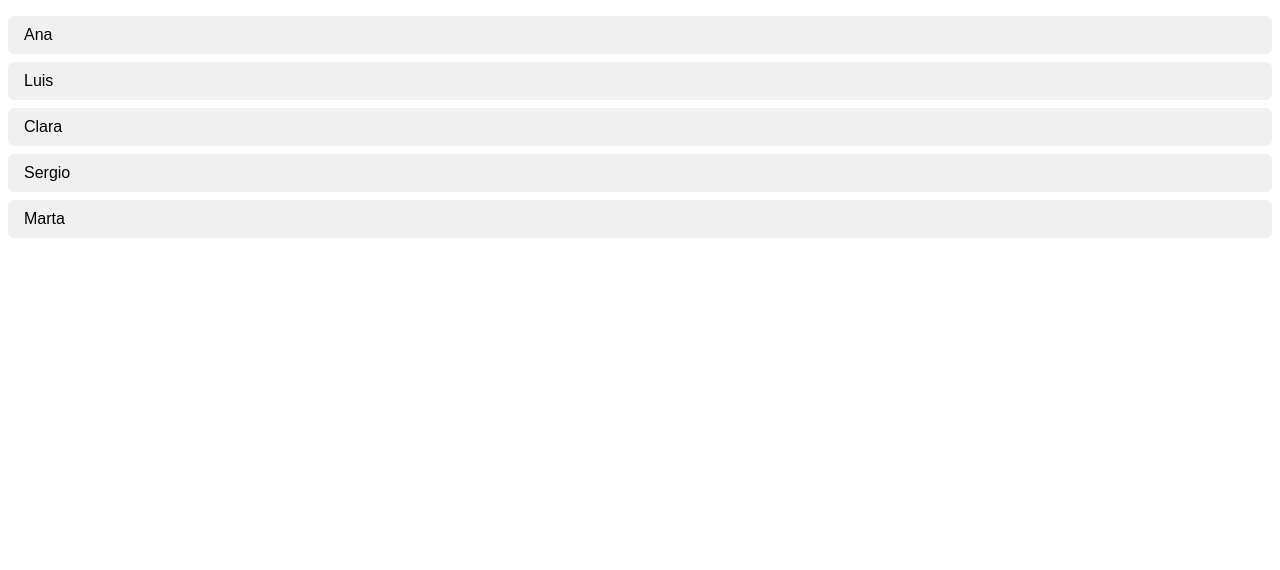
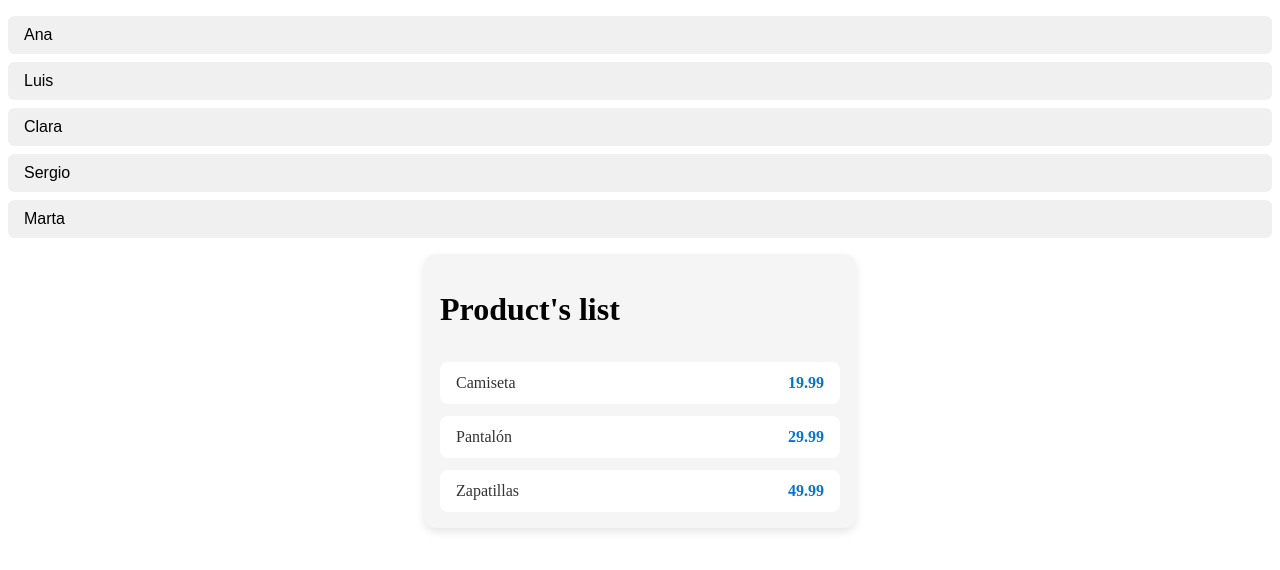
Before and after one commit to Fernando-Herrero/react-conditions-lists, a React (Vite) app: page / in a window 1280 px wide. Shown: the top 570 px of the page. Built offline with nearby package versions, Linux system fonts and the light colour scheme.

Commit message:
feat(ProductList): create product's list component

```diff
--- a/src/App.jsx
+++ b/src/App.jsx
@@ -1,10 +1,12 @@
 import "./App.css";
 import { NameList } from "./components/NameList/NameList";
+import { ProductList } from "./components/ProductList/ProductList";
 
 function App() {
 	return (
 		<>
 			<NameList />
+			<ProductList />
 		</>
 	);
 }
--- a/src/components/NameList/NameList.css
+++ b/src/components/NameList/NameList.css
@@ -1,11 +1,11 @@
 /* ListaNombres.css */
 
-ul {
+.names-list {
 	padding: 0;
 	list-style-type: none;
 }
 
-li {
+.names-list li {
 	background-color: #f0f0f0;
 	margin-bottom: 8px;
 	padding: 10px 16px;
@@ -14,7 +14,7 @@ li {
 	transition: background-color 0.3s ease;
 }
 
-li:hover {
+.names-list li:hover {
 	background-color: #d0eaff;
 	cursor: pointer;
 }
--- a/src/components/NameList/NameList.jsx
+++ b/src/components/NameList/NameList.jsx
@@ -4,7 +4,7 @@ const names = ["Ana", "Luis", "Clara", "Sergio", "Marta"];
 
 export const NameList = () => {
 	return (
-		<ul>
+		<ul className="names-list">
 			{names.map((name, index) => (
 				<li key={`${name}-~${index}`}>{name}</li>
 			))}
--- /dev/null
+++ b/src/components/ProductList/ProductList.css
@@ -0,0 +1,39 @@
+/* Card.css */
+
+.card {
+	display: flex;
+	flex-direction: column;
+	gap: 12px;
+	padding: 16px;
+	background-color: #f5f5f5;
+	border-radius: 12px;
+	max-width: 400px;
+	margin: 0 auto;
+	box-shadow: 0 4px 8px rgba(0, 0, 0, 0.1);
+}
+
+/* Cada producto */
+.card > div {
+	background-color: white;
+	padding: 12px 16px;
+	border-radius: 8px;
+	display: flex;
+	justify-content: space-between;
+	align-items: center;
+	transition: background-color 0.3s;
+}
+
+.card > div:hover {
+	background-color: #e6f4ff;
+}
+
+.card p {
+	margin: 0;
+	font-weight: 500;
+	color: #333;
+}
+
+.card span {
+	font-weight: bold;
+	color: #0077cc;
+}
--- /dev/null
+++ b/src/components/ProductList/ProductList.jsx
@@ -0,0 +1,21 @@
+import "./ProductList.css";
+
+const products = [
+	{ name: "Camiseta", price: 19.99 },
+	{ name: "Pantalón", price: 29.99 },
+	{ name: "Zapatillas", price: 49.99 },
+];
+
+export const ProductList = () => {
+	return (
+		<div className="card">
+			<h1>Product's list</h1>
+			{products.map((product, index) => (
+				<div key={`${product.name}-${index}`}>
+					<p>{product.name}</p>
+					<span>{product.price}</span>
+				</div>
+			))}
+		</div>
+	);
+};
```
